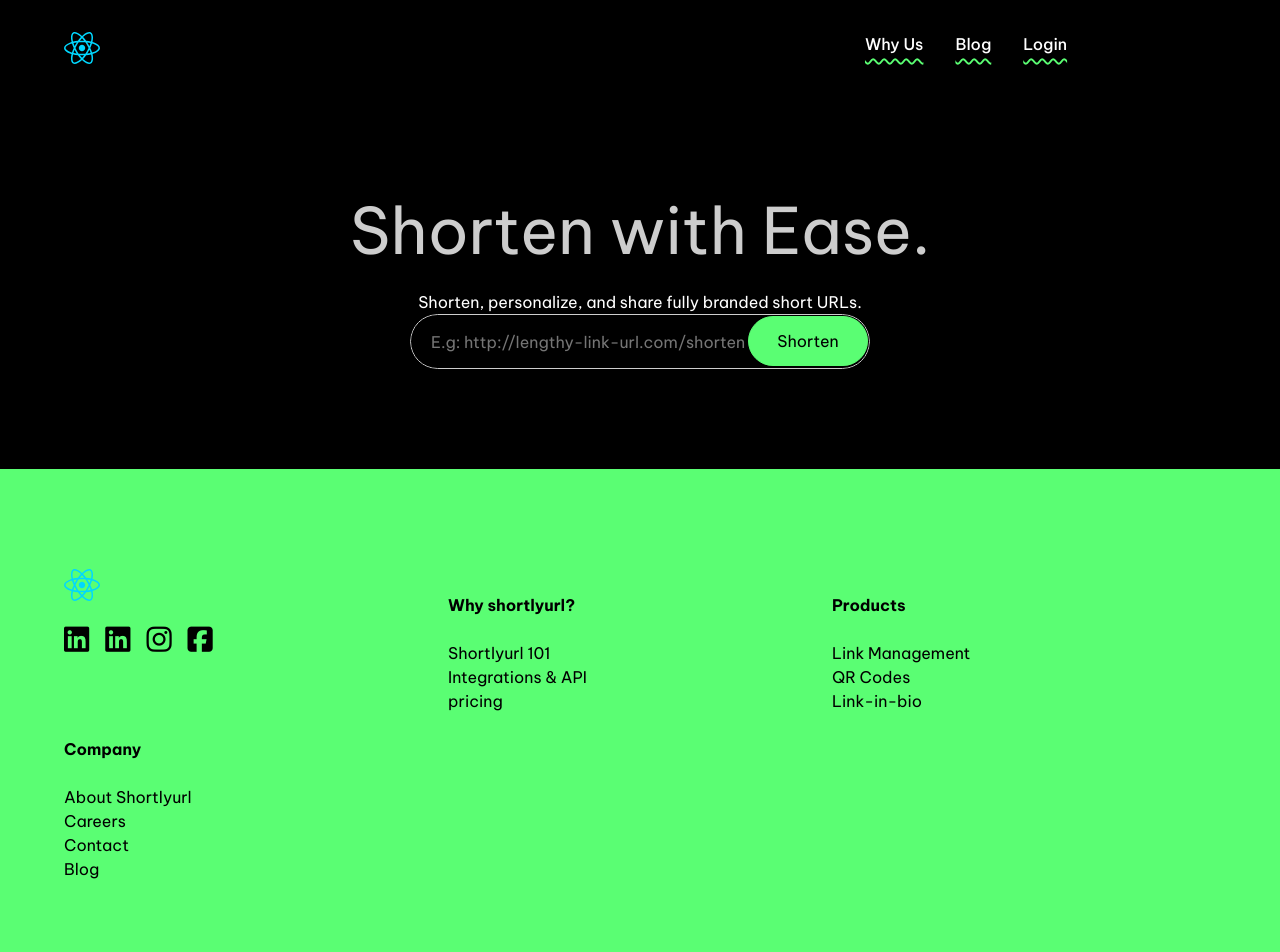
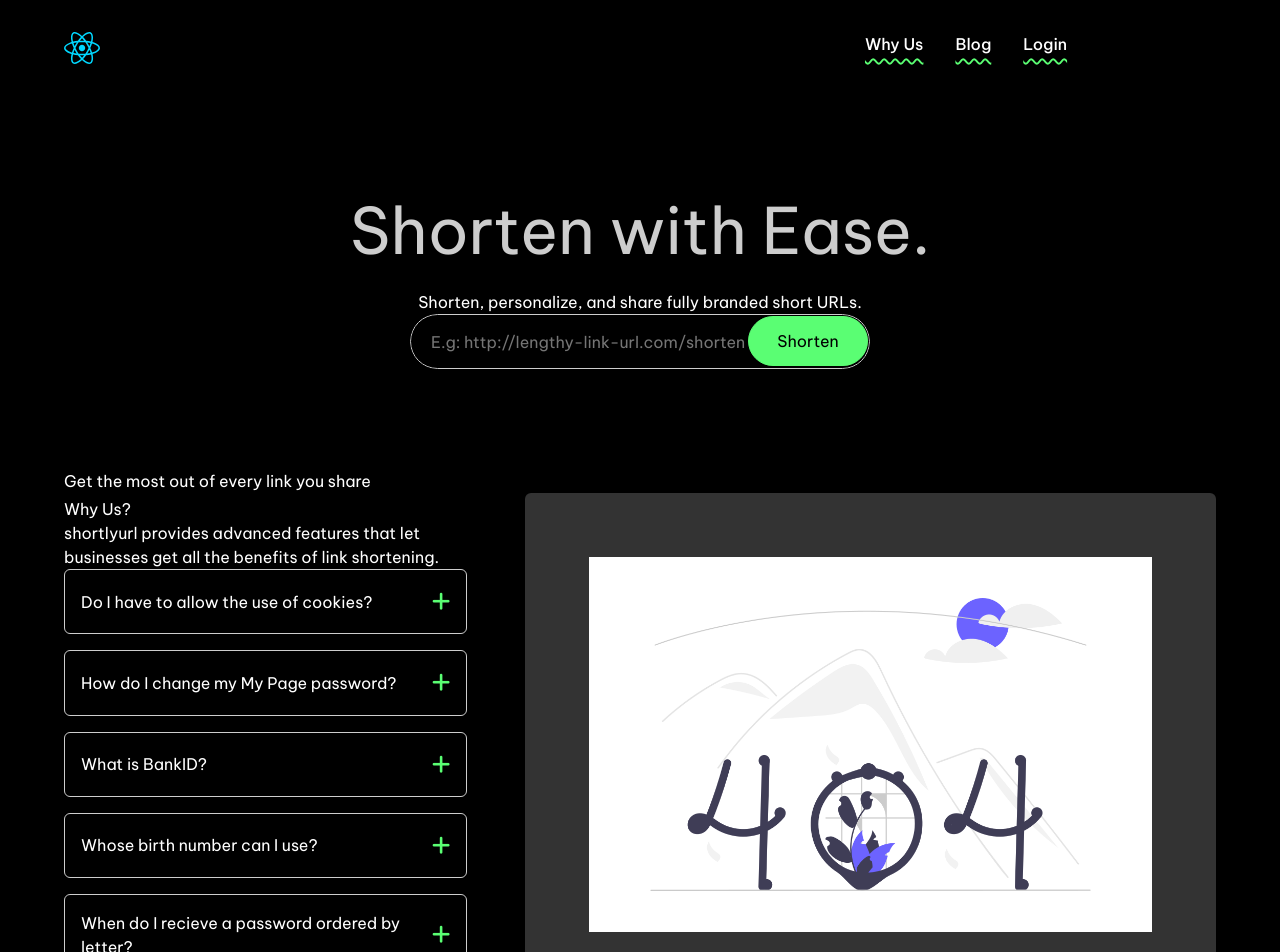
Before and after one commit to alialaba/shortlyurl-web, a React (Vite) app: page / in a window 1280 px wide. Shown: the top 952 px of the page. Built offline with nearby package versions, Linux system fonts and the light colour scheme.

Commit message:
implement acoordion ft

```diff
--- a/src/App.jsx
+++ b/src/App.jsx
@@ -9,9 +9,16 @@
 import Footer from './components/Footer';
 
 
+import featureData from "./utils/featureData";
+
+
 function App() {
 
   const [showNavBar, setShowNavBar] = useState(false);
+
+  const [featuresData, setFeaturesData] = useState(featureData);
+
+  console.log(featureData);
 
 
   function handleShowNavBar(){
@@ -25,7 +32,7 @@
       <Navbar handleShowNavBar={handleShowNavBar} showNavBar={showNavBar}/>
       <main>
       <Routes>
-        <Route path='/' element={<Home/>}/>
+        <Route path='/' element={<Home featuresData={featuresData}/>}/>
         <Route path='/signup' element={<SignUp/>}/>
 
         <Route path='*' element={<ErrorPage/>}/>
--- /dev/null
+++ b/src/components/Accordion.jsx
@@ -0,0 +1,20 @@
+
+import React, {useState} from "react";
+
+
+export default function Accordion(props){
+
+    const [showText, setShowText] = useState(false);
+    return(
+        <article className="accordion stack">
+
+                  <header className="accordion__header">
+                    <h4 className="accordion__heading">{props.item.title}</h4>
+                    <button className="accordion__btn" onClick={()=> setShowText(!showText)}>
+                    {showText ? <i className="fa-solid fa-minus"></i> : <i className="fa-solid fa-plus"></i>}
+                    </button>
+                  </header>
+                {showText &&   <p className="accordion__text">{props.item.info}</p>}
+        </article>
+    )
+}
--- a/src/index.css
+++ b/src/index.css
@@ -120,7 +120,11 @@
   }
 }
 
-
+button{
+  background: none;
+  border: none;
+  outline: none;
+}
 /*******************************/
 /*END CSS RESETS */
 /******************************/
@@ -205,6 +209,30 @@
     background-color: var(--clr-primary-400);
     padding: 10px;
 
+}
+
+.accordion{
+  border: 1px solid var(--clr-primary-300);
+  border-radius: 6px;
+  padding: 1em;
+  margin-bottom: 1em;
+}
+.accordion__header{
+  display: flex;
+  justify-content: space-between;
+  align-items: center;
+}
+.accordion__heading{
+  color: var(--clr-neutral-100);
+}
+.accordion__text{
+  color: var(--clr-primary-300);
+  font-size: .9rem;
+  line-height: 1.6;
+}
+.accordion__btn{
+  color: var(--clr-primary-400);
+  font-size: 1.3rem;
 }
 
 /**************************/
--- a/src/pages/ErrorPage/ErrorPage.jsx
+++ b/src/pages/ErrorPage/ErrorPage.jsx
@@ -1,6 +1,6 @@
 import React from "react";
 import { useNavigate } from "react-router-dom";
-import error404 from "../../assets/err404.png"
+import error404 from "../../assets/error404.jpg"
 import  "./ErrorPage.css";
 export default function ErrorPage(){
 
--- a/src/pages/Home/Home.css
+++ b/src/pages/Home/Home.css
@@ -100,3 +100,25 @@
         transform: translateY(-400%);
     }
 }
+
+
+/*****************************/
+/*FEATURES*/
+/****************************/
+
+.features{
+    display: flex;
+    flex-wrap: wrap;
+    justify-content: space-between;
+    align-items: center;
+}
+
+.features__content{
+    width: 35%;
+}
+.features__img{
+    width: 60%;
+    background-color: #333;
+    padding: 4em;
+    border-radius: 6px;
+}
--- a/src/pages/Home/Home.jsx
+++ b/src/pages/Home/Home.jsx
@@ -2,9 +2,11 @@
 
 import "./Home.css";
 import InlineInputBtn from "../../components/InlineInputBtn";
-// import Hero from "../../components/Hero"; links
+import AccordionItem from "../../components/Accordion";
+import ftImg from "../../assets/tes.png"
 
-export default function Home(){
+export default function Home(props){
+    console.log(props.featuresData)
     return(<>
        <section className="section__hero">
             <div className="container">
@@ -25,5 +27,32 @@
             </div>
         </section>
 
+        <section className="section__features">
+         <div className="container">
+            <h2>Get the most out of every link you share</h2>
+            <div className="features">
+
+                <article className="features__content">
+                    <h2 className="whyus__title">Why Us?</h2>
+                    <p>shortlyurl provides advanced features that let businesses get all the benefits of link shortening.</p>
+
+                {props.featuresData.map(item=>(
+                   <AccordionItem key={item.id} item={item}/>
+                ))}
+
+                </article>
+
+                <article className="features__img">
+                   <img src={ftImg} alt="feature imag"/>
+
+                </article>
+
+
+
+            </div>
+
+         </div>
+        </section>
+
     </>)
 }
--- /dev/null
+++ b/src/utils/featureData.js
@@ -0,0 +1,33 @@
+const questions = [
+    {
+      id: 1,
+      title: 'Do I have to allow the use of cookies?',
+      info:
+        'Unicorn vinyl poutine brooklyn, next level direct trade iceland. Shaman copper mug church-key coloring book, whatever poutine normcore fixie cred kickstarter post-ironic street art.',
+    },
+    {
+      id: 2,
+      title: 'How do I change my My Page password?',
+      info:
+        'Coloring book forage photo booth gentrify lumbersexual. Migas chillwave poutine synth shoreditch, enamel pin thundercats fashion axe roof party polaroid chartreuse.',
+    },
+    {
+      id: 3,
+      title: 'What is BankID?',
+      info:
+        'Enamel pin fam sustainable woke whatever venmo. Authentic asymmetrical put a bird on it, lumbersexual activated charcoal kinfolk banjo cred pickled sartorial.',
+    },
+    {
+      id: 4,
+      title: 'Whose birth number can I use?',
+      info:
+        'Edison bulb direct trade gentrify beard lo-fi seitan sustainable roof party franzen occupy squid. Knausgaard cronut succulents, scenester readymade shabby chic lyft. Copper mug meh vegan gentrify.',
+    },
+    {
+      id: 5,
+      title: 'When do I recieve a password ordered by letter?',
+      info:
+        'Locavore franzen fashion axe live-edge neutra irony synth af tilde shabby chic man braid chillwave waistcoat copper mug messenger bag. Banjo snackwave blog, microdosing thundercats migas vaporware viral lo-fi seitan ',
+    },
+  ]
+  export default questions
```
Also changed, not shown: src/assets/err404.png (deleted), src/assets/error404.jpg (added).
